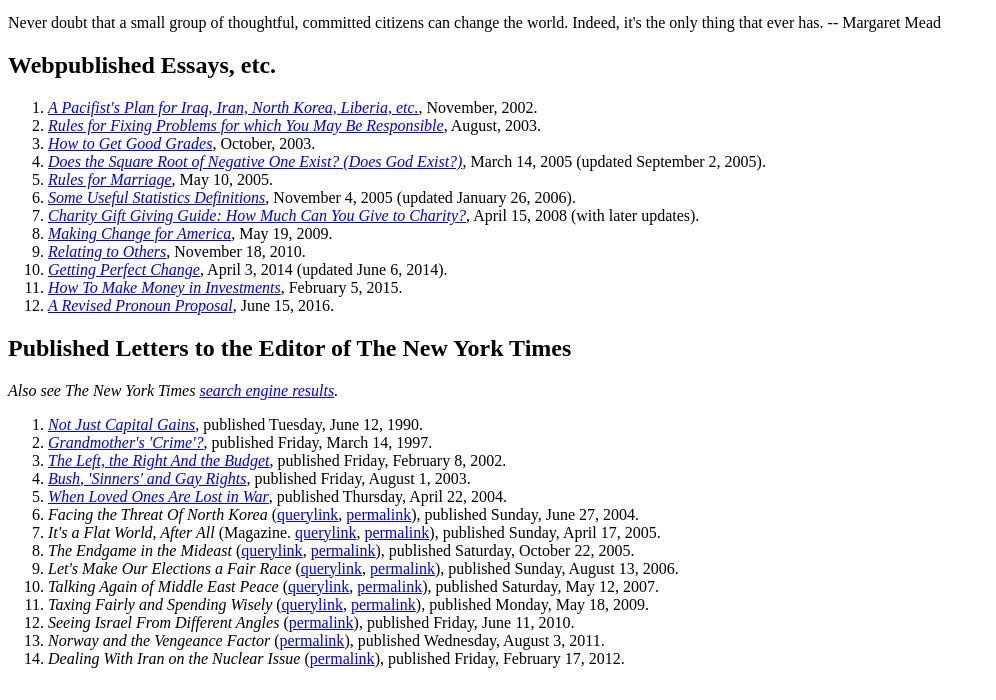
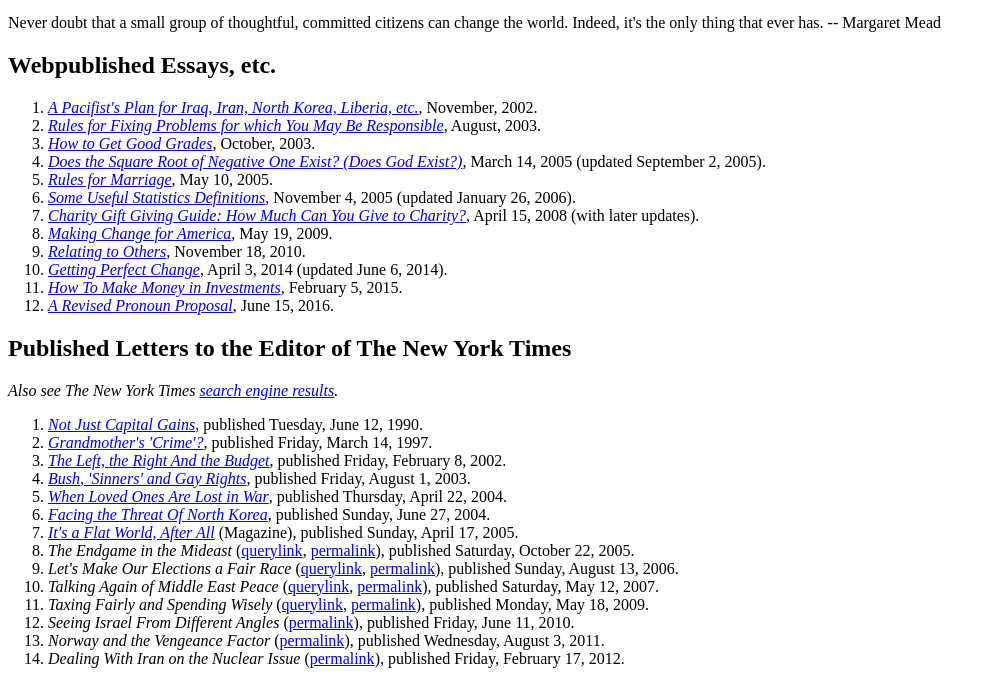
Before and after one commit to Leengit/Leengit.github.io, a plain HTML site: page misc-publications/index.html in a window 1280 px wide. Shown: the part 100-800 px from the top of the page, without its empty margins (0-996 px from the left). Drawn offline with Linux system fonts and the light colour scheme.

Commit message:
Add sharable links for nytimes.com

```diff
--- a/misc-publications/index.html
+++ b/misc-publications/index.html
@@ -35,8 +35,8 @@
 <li><a href="https://www.nytimes.com/2002/02/08/opinion/l-the-left-the-right-and-the-budget-528048.html?unlocked_article_code=1.4U8.0pK0.GCppSgR6hOb5&smid=url-share"><em>The Left, the Right And the Budget</em></a>, published Friday, February 8, 2002.</li>
 <li><a href="https://www.nytimes.com/2003/08/01/opinion/l-bush-sinners-and-gay-rights-739499.html?unlocked_article_code=1.4U8.Zx8V.yvHxqsG7GfhK&smid=url-share"><em>Bush, 'Sinners' and Gay Rights</em></a>, published Friday, August 1, 2003.</li>
 <li><a href="https://www.nytimes.com/2004/04/22/opinion/l-when-loved-ones-are-lost-in-war-315958.html?unlocked_article_code=1.4U8.Y6DN.5QMQruaciNmJ&smid=url-share"><em>When Loved Ones Are Lost in War</em></a>, published Thursday, April 22, 2004.</li>
-<li><em>Facing the Threat Of North Korea</em> (<a href="https://query.nytimes.com/gst/fullpage.html?res=9804E6D91738F934A15755C0A9629C8B63">querylink</a>, <a href="https://www.nytimes.com/2004/06/27/opinion/l-facing-the-threat-of-north-korea-116114.html">permalink</a>), published Sunday, June 27, 2004.</li>
-<li><em>It's a Flat World, After All</em> (Magazine. <a href="https://query.nytimes.com/gst/fullpage.html?res=9B0DE4D7153EF934A25757C0A9639C8B63">querylink</a>, <a href="https://www.nytimes.com/2005/04/17/magazine/17LETTERS.html">permalink</a>), published Sunday, April 17, 2005.</li>
+<li><a href="https://www.nytimes.com/2004/06/27/opinion/l-facing-the-threat-of-north-korea-116114.html?unlocked_article_code=1.4U8.GQ2C.K9VfKsC0fTBO&smid=url-share"><em>Facing the Threat Of North Korea</em></a>, published Sunday, June 27, 2004.</li>
+<li><a href="https://www.nytimes.com/2005/04/17/magazine/letters.html?unlocked_article_code=1.4U8.bdsd.NRURKMGuZJXG&smid=url-share"><em>It's a Flat World, After All</em></a> (Magazine), published Sunday, April 17, 2005.</li>
 <li><em>The Endgame in the Mideast</em> (<a href="https://query.nytimes.com/gst/fullpage.html?res=9D01EED9133FF931A15753C1A9639C8B63">querylink</a>, <a href="https://www.nytimes.com/2005/10/22/opinion/the-endgame-in-the-mideast-656941.html">permalink</a>), published Saturday, October 22, 2005.</li>
 <li><em>Let's Make Our Elections a Fair Race</em> (<a href="https://query.nytimes.com/gst/fullpage.html?res=9901EED8163EF930A2575BC0A9609C8B63">querylink</a>, <a href="https://www.nytimes.com/2006/08/13/opinion/l13campfin.html">permalink</a>), published Sunday, August 13, 2006.</li>
 <li><em>Talking Again of Middle East Peace</em> (<a href="https://query.nytimes.com/gst/fullpage.html?res=980CEFDC1531F931A25756C0A9619C8B63">querylink</a>, <a href="https://www.nytimes.com/2007/05/12/opinion/l12mideast.html">permalink</a>), published Saturday, May 12, 2007.</li>
```
